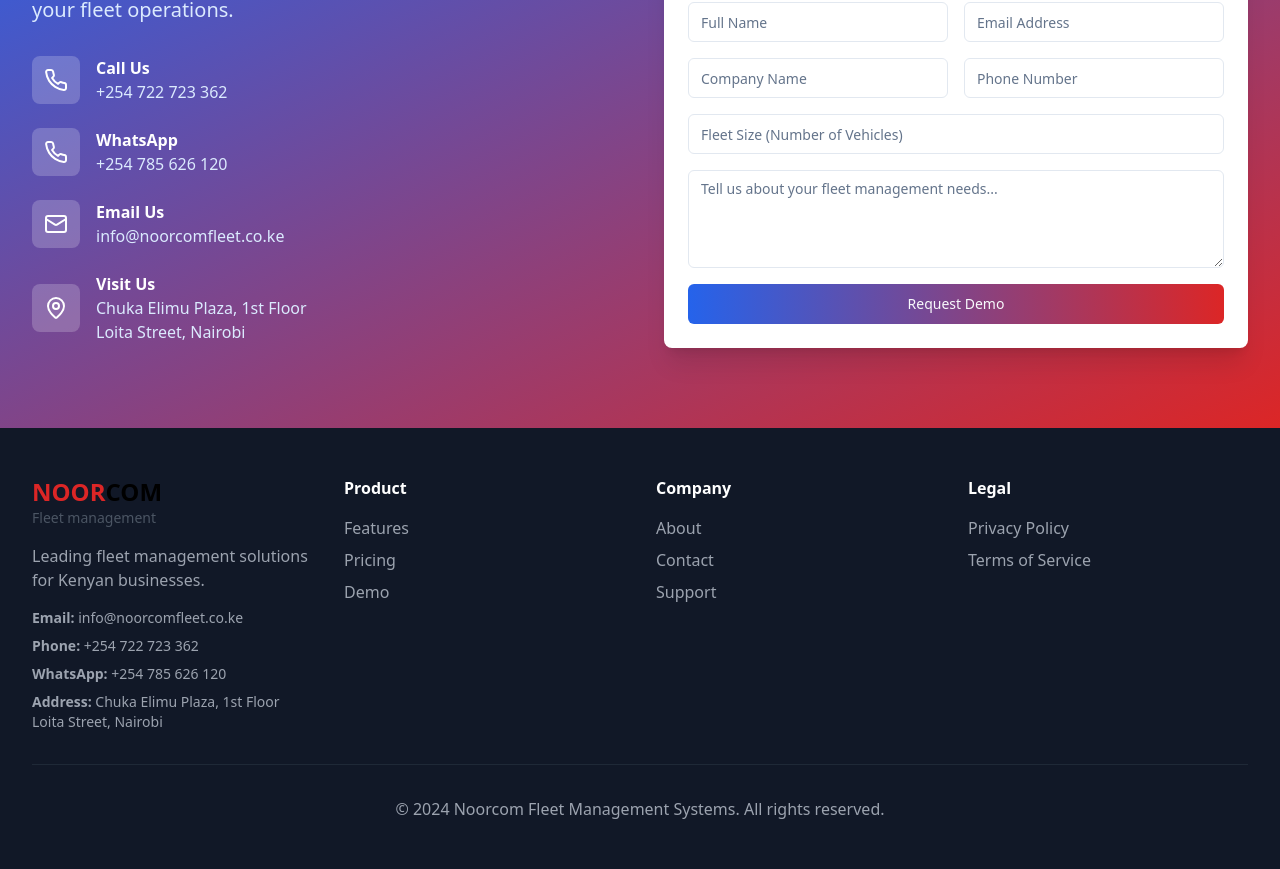
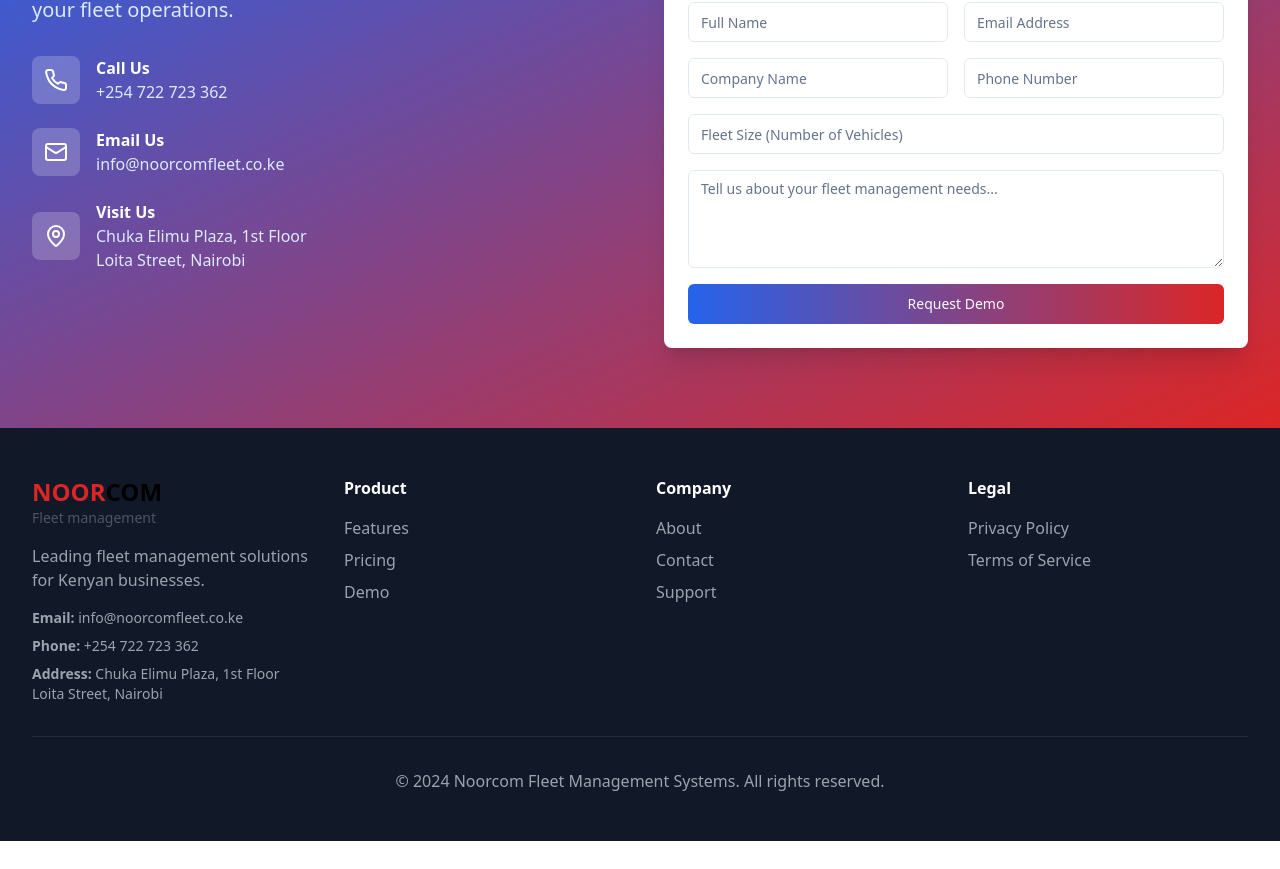
Before and after one commit to Noorcom-Network-NNL/kenya-fleet-control, a React (Vite) app: page / in a window 1280 px wide. Shown: the part 3498-4367 px from the top of the page. After the commit the page ends 4339 px from the top, so only its background shows below. Built offline with nearby package versions, Linux system fonts and the light colour scheme.

Commit message:
Remove WhatsApp contact info
Removed WhatsApp contact information from the footer and contact page, as the floating chat button is now available.

```diff
--- a/src/components/Footer.tsx
+++ b/src/components/Footer.tsx
@@ -20,9 +20,6 @@ const Footer: React.FC = () => {
               </p>
               <p className="text-sm text-gray-400">
                 <strong>Phone:</strong> +254 722 723 362
-              </p>
-              <p className="text-sm text-gray-400">
-                <strong>WhatsApp:</strong> +254 785 626 120
               </p>
               <p className="text-sm text-gray-400">
                 <strong>Address:</strong> Chuka Elimu Plaza, 1st Floor<br />
--- a/src/pages/Index.tsx
+++ b/src/pages/Index.tsx
@@ -1,4 +1,3 @@
-
 import { Button } from "@/components/ui/button";
 import { Card, CardContent, CardDescription, CardHeader, CardTitle } from "@/components/ui/card";
 import { Badge } from "@/components/ui/badge";
@@ -336,16 +335,6 @@ const Index = () => {
 
                 <div className="flex items-center gap-4">
                   <div className="w-12 h-12 bg-white/20 rounded-lg flex items-center justify-center">
-                    <Phone className="w-6 h-6" />
-                  </div>
-                  <div>
-                    <p className="font-semibold">WhatsApp</p>
-                    <p className="text-blue-100">+254 785 626 120</p>
-                  </div>
-                </div>
-
-                <div className="flex items-center gap-4">
-                  <div className="w-12 h-12 bg-white/20 rounded-lg flex items-center justify-center">
                     <Mail className="w-6 h-6" />
                   </div>
                   <div>
```
